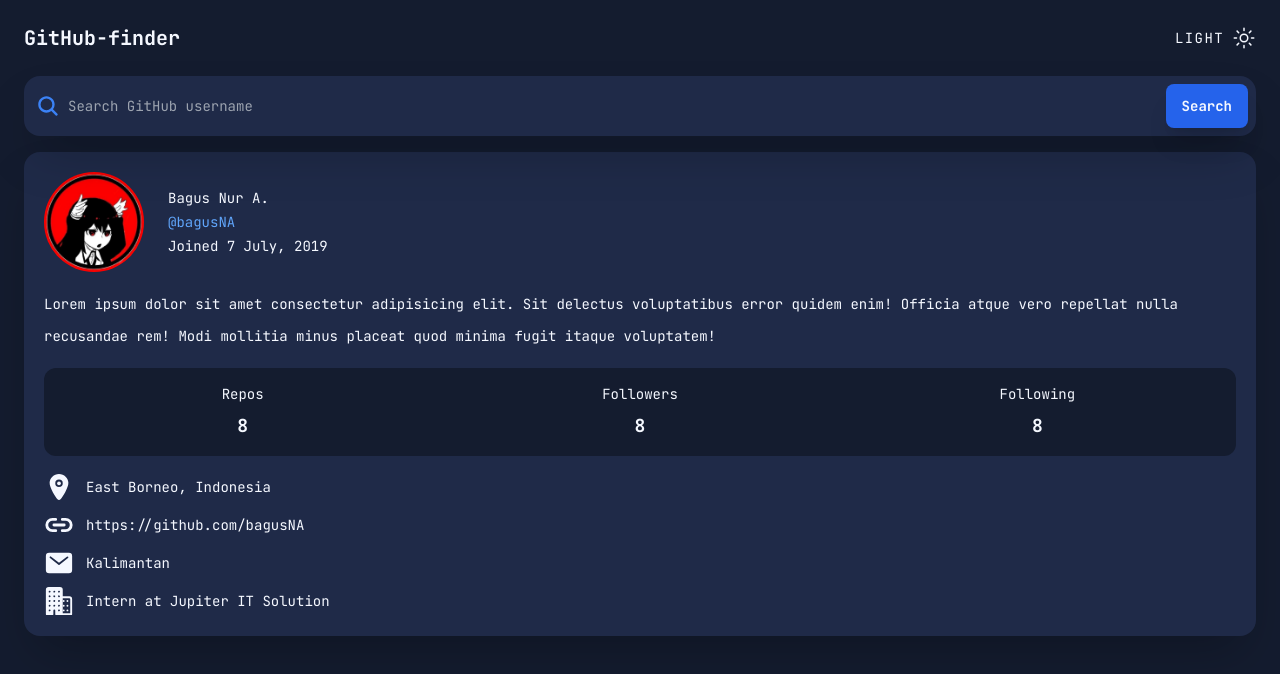
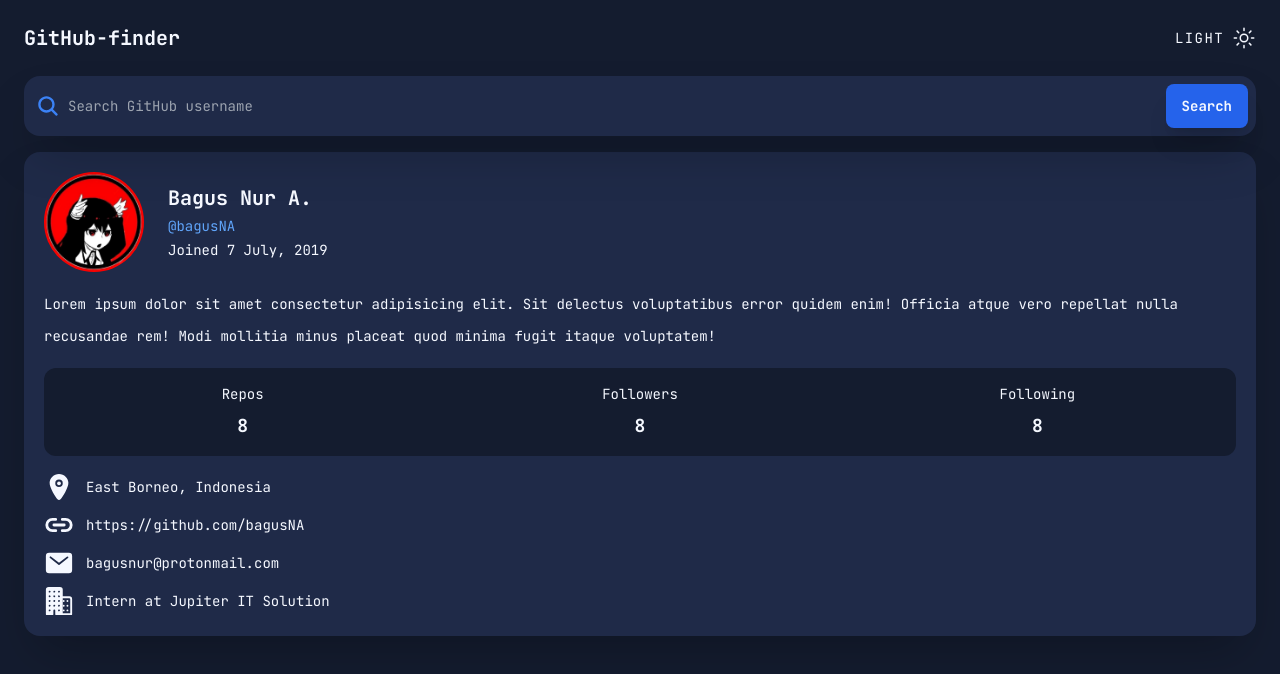
Before and after one commit to bagusNA/github-finder, a React (Create React App) app: page / in a window 1280 px wide. Shown: the top 674 px of the page. Built offline with nearby package versions, Linux system fonts and the light colour scheme.

Commit message:
minor changes

```diff
--- a/src/App.tsx
+++ b/src/App.tsx
@@ -27,7 +27,7 @@
         <div className="flex gap-x-6">
           <img src={defaultProfile} alt="Default profile" className="rounded-full" width={100} />
           <div className="flex flex-col justify-center gap-y-1">
-            <h2>Bagus Nur A.</h2>
+            <h2 className="font-bold text-xl">Bagus Nur A.</h2>
             <p className="text-blue-400">@bagusNA</p>
             <p className="">Joined 7 July, 2019</p>
           </div>
@@ -47,7 +47,7 @@
         <div className="flex flex-col gap-y-2">
           <FieldEntry icon={<IoLocation />} value='East Borneo, Indonesia' />
           <FieldEntry icon={<IoLink />} value='https://github.com/bagusNA' href="https://github.com/bagusNA"/>
-          <FieldEntry icon={<IoMail />} value='Kalimantan' href="mailto:bagusnur@protonmail.com"/>
+          <FieldEntry icon={<IoMail />} value='bagusnur@protonmail.com' href="mailto:bagusnur@protonmail.com"/>
           <FieldEntry icon={<IoBusiness />} value='Intern at Jupiter IT Solution' />
         </div>
 
```
